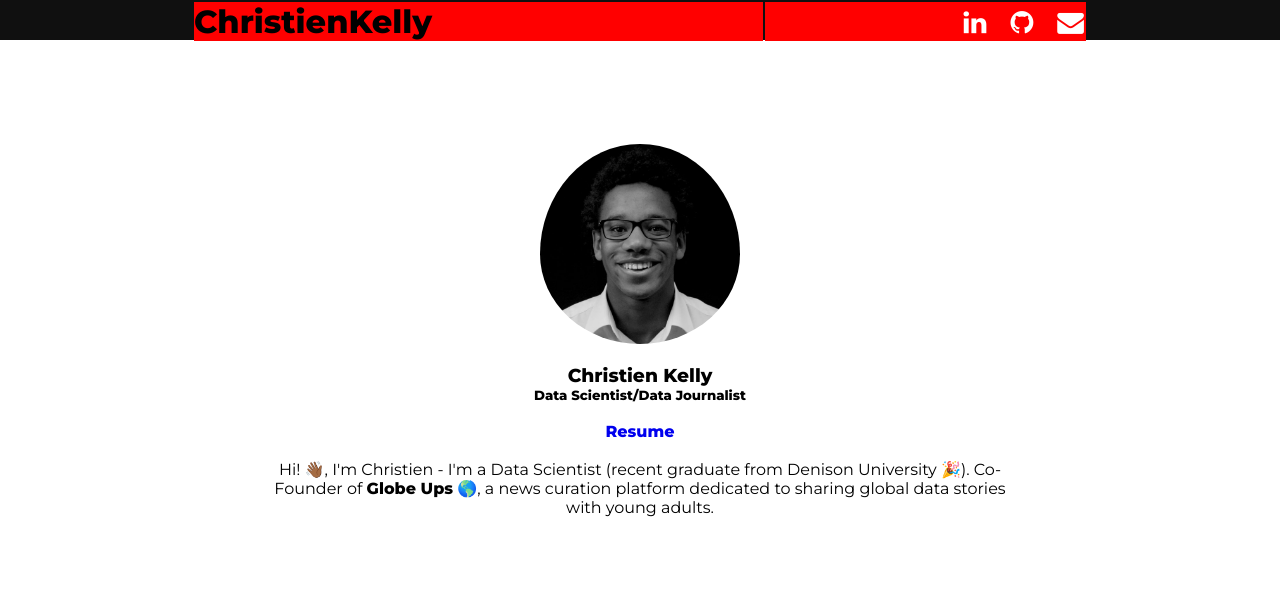
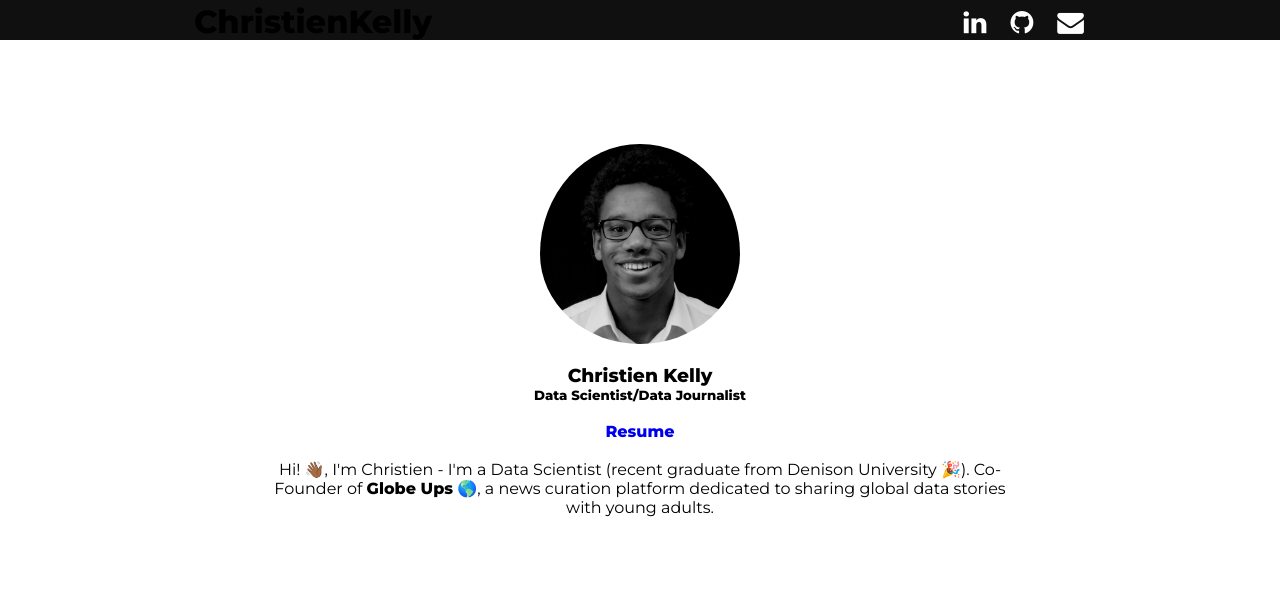
Before and after one commit to kelly-c1/personal-site, a PHP site: page / in a window 1280 px wide. Shown: the top 594 px of the page. Run offline with PHP 8.4, Linux system fonts and the light colour scheme.

Commit message:
changes to header

```diff
--- a/web/css/style.css
+++ b/web/css/style.css
@@ -31,13 +31,7 @@
 	font-weight: 100;
 }
 
-.table_container tr {
-	background-color: blue;
-}
 
-.table_container tr td{
-	background-color: red;
-}
 
 .logo_container h1{
 	color: white;
```
